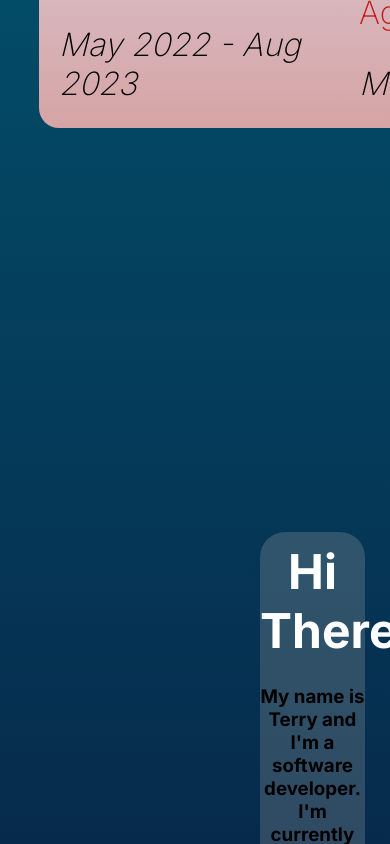
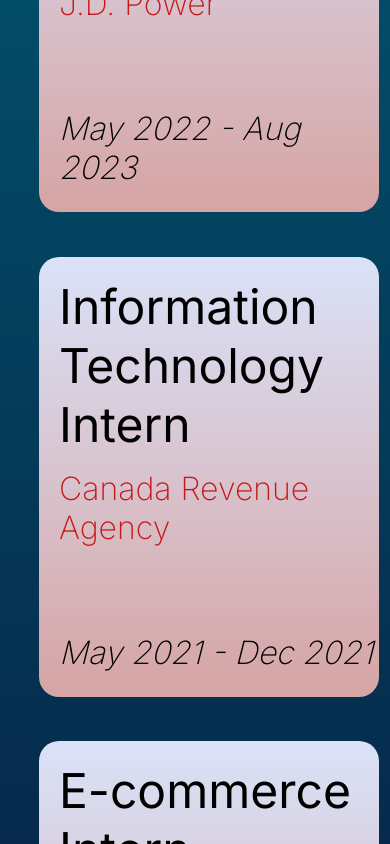
Before and after one commit to 1terry/Website-2023, an Angular app in the folder Portfolio/: page / in a window 390 px wide. Shown: the part 1156-2000 px from the top of the page. Built offline with nearby package versions, Linux system fonts and the light colour scheme.

Commit message:
updated formatting

```diff
--- a/Portfolio/src/app/about/about.component.html
+++ b/Portfolio/src/app/about/about.component.html
@@ -2,8 +2,8 @@
 <div class="about-container">
     <div class="about-overview">
         <div class="about">
-            <h1 class="about-title"> Hi There!</h1>
-            <h3 class="about-text"> My name is Terry and I'm a software developer. I'm currently completing my fourth year at Western University.</h3>
+            <h1 class="about-title"> Projects</h1>
+            <!-- <h3 class="about-text"> My name is Terry and I'm a software developer. I'm currently completing my fourth year at Western University.</h3>  -->
         </div>
         <div class="skills">
             <h1 class="skills-title"> Skills </h1>
--- a/Portfolio/src/app/about/about.component.scss
+++ b/Portfolio/src/app/about/about.component.scss
@@ -1,10 +1,13 @@
 .about-container{
     font-family: 'Inter', sans-serif;
 
-    max-width: 100vw;
+    max-width: 83.5vw;
+    margin-left: 10vw;
+
     // Temporary fix for disable hover
     // margin-top: 100vh;
     height: 100vh;
+    margin-top: -44vh;
     // background-image: linear-gradient(#015871, rgb(29, 53, 125));
     // background-image: linear-gradient(rgb(29, 53, 125), rgb(9, 21, 59));
 
@@ -12,7 +15,6 @@
 }
 
 .about-overview{
-    margin-left: 260px;
     // width: 80%;
     height: 70%;
     border-radius: 25px;
@@ -60,3 +62,11 @@
     // background-color: red;
     // height: 90vh;
 }
+
+@media screen and (max-width: 800px) {
+
+    .about-container{
+      margin-top: 100vh;
+    }
+
+}
--- a/Portfolio/src/app/cards/cards.component.scss
+++ b/Portfolio/src/app/cards/cards.component.scss
@@ -16,7 +16,7 @@
 }
 
 .job-title{
-  font-size: 4rem;
+  font-size: 3rem;
   font-weight: 400;
 }
 
@@ -28,6 +28,8 @@
   // position: absolute;
   justify-content: space-between;
   // justify-content: ;
+  display: flex;
+  flex-wrap: wrap;
 }
 
 .card {
@@ -119,3 +121,9 @@
   background: rgb(255, 255, 255);
   transform: rotateY(180deg);
 }
+
+@media screen and (max-width: 800px) {
+  .scene{
+    margin-top: 10vh;
+  }
+}
```
